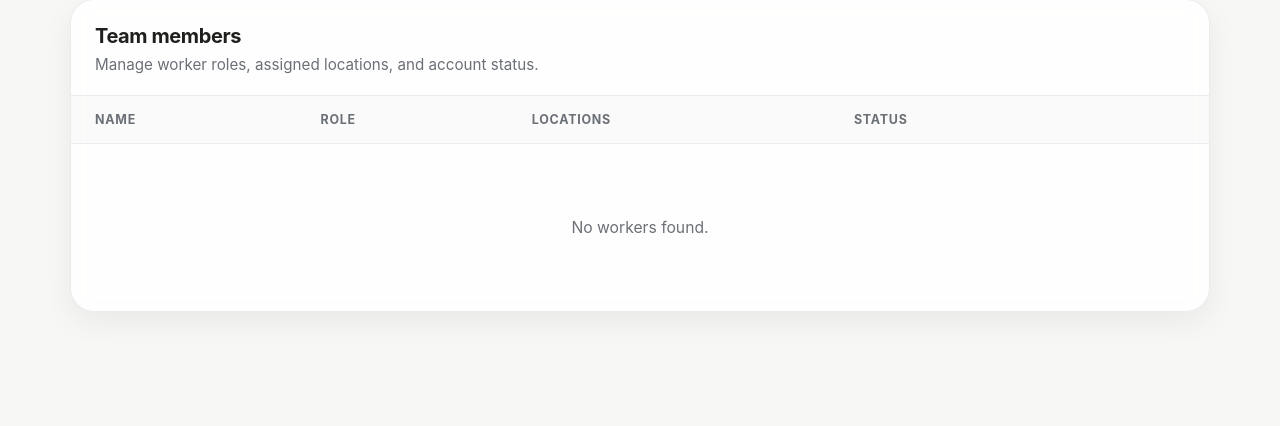
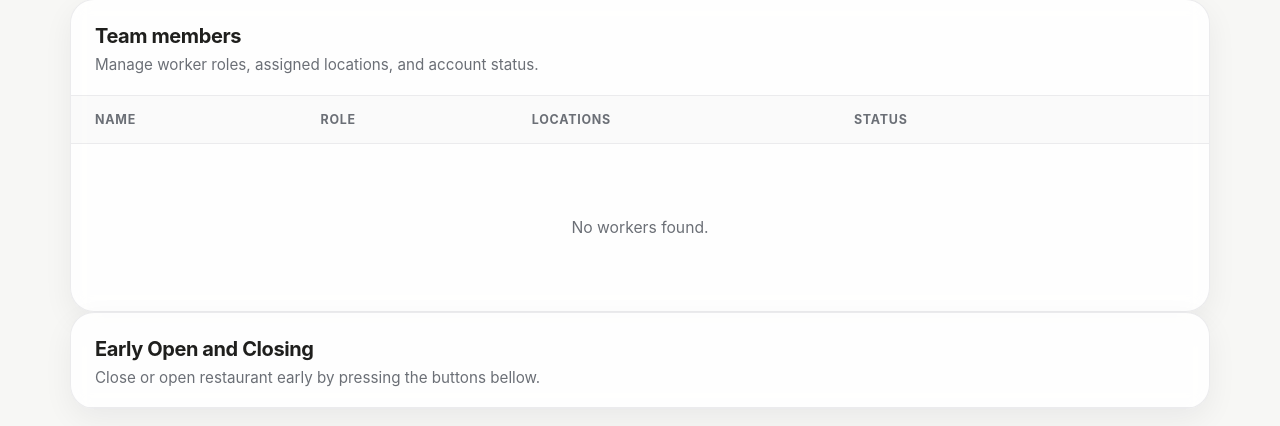
Before and after one commit to EusocialDev/hosthub, a Django app: template test_1/staff/templates/staff/worker_list.html in a window 1280 px wide. Shown: the part 98-524 px from the top of the page. Run offline with Django 5.2, Linux system fonts and the light colour scheme; the template is opened without the code that fills it, so the values that code supplies are empty.

Commit message:
add card for early open and close

```diff
--- a/test_1/staff/templates/staff/worker_list.html
+++ b/test_1/staff/templates/staff/worker_list.html
@@ -106,6 +106,17 @@
                 </table>
             </div>
         </section>
+        <section class='staff-card'>
+            <div class="staff-card-header">
+                <div>
+                    <h2 class="staff-card-title">Early Open and Closing</h2>
+                    <p class="staff-card-subtitle">
+                        Close or open restaurant early by pressing the buttons bellow.
+                    </p>
+                </div>
+            </div>
+
+        </section>
     </main>
 </body>
 </html>
```
